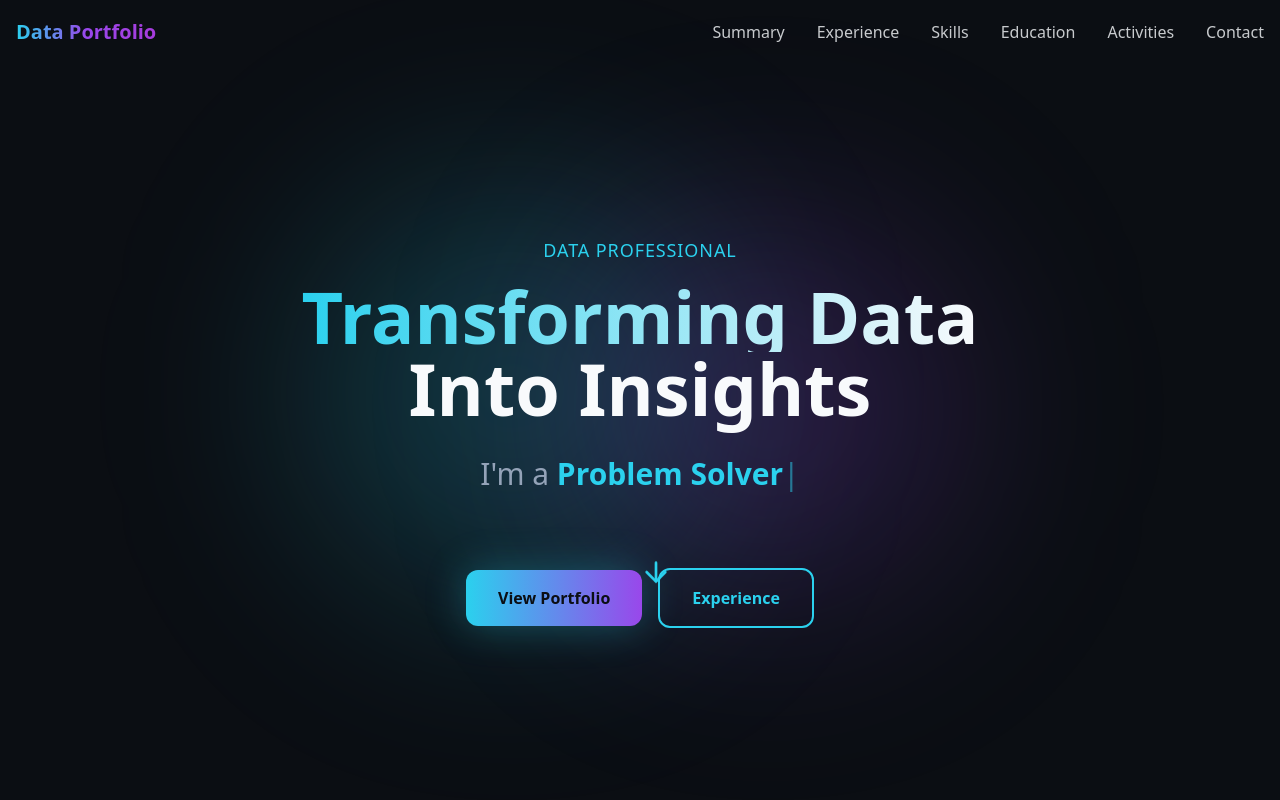
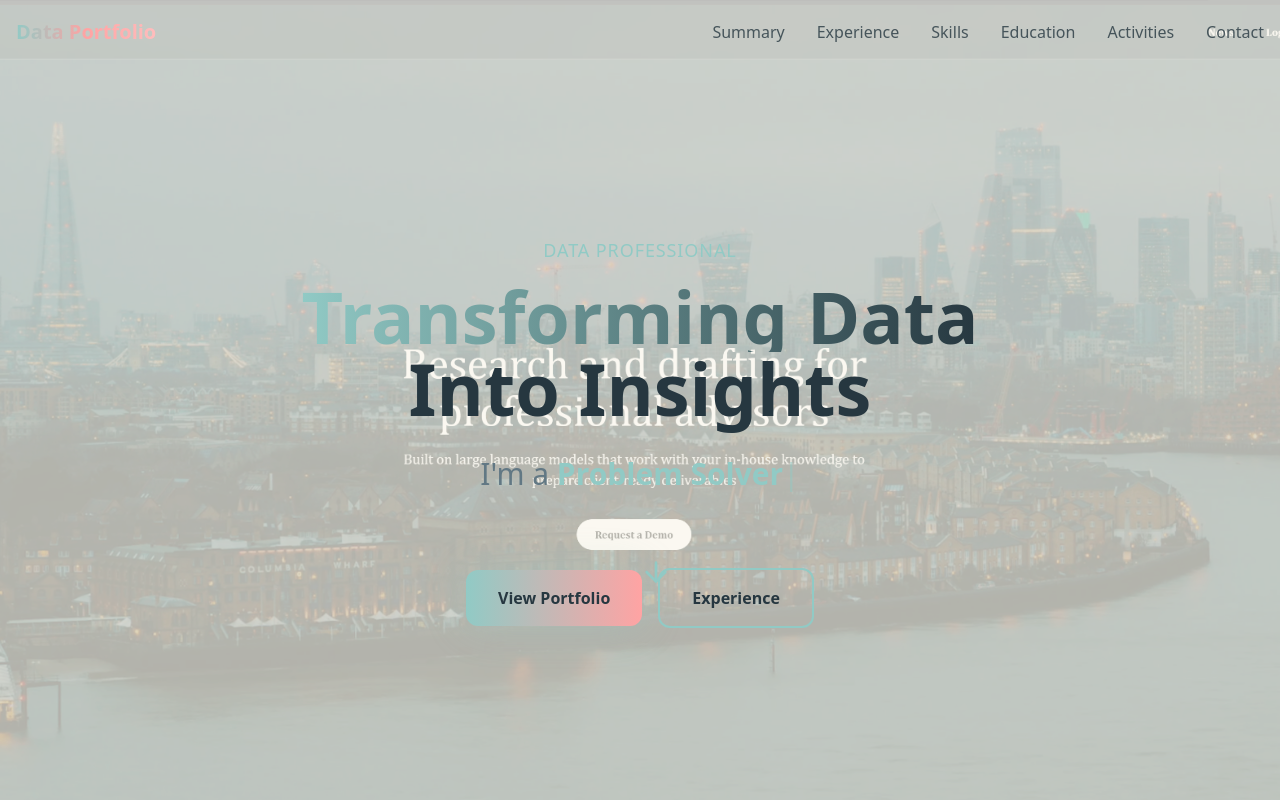
Before and after one commit to VibhavKaushik07/Portfolio, a React (Vite) app: page / in a window 1280 px wide. Shown: the top 800 px of the page. Built offline with nearby package versions, Linux system fonts and the light colour scheme; the HTML template or start-up script is replaced by a standard one.

Commit message:
Implement custom color palette and background video

```diff
--- a/src/components/Hero.tsx
+++ b/src/components/Hero.tsx
@@ -1,5 +1,6 @@
 import { ArrowDown } from "lucide-react";
 import { useState, useEffect } from "react";
+import thamesBg from "@/assets/thames-bg.png";
 
 const Hero = () => {
   const roles = ["Data Analyst", "Problem Solver", "Data Enthusiast","Story Teller"];
@@ -33,10 +34,14 @@ const Hero = () => {
 
   return (
     <section className="min-h-screen flex items-center justify-center relative overflow-hidden pt-16">
-      {/* Animated background elements */}
+      {/* Thames river background */}
       <div className="absolute inset-0 overflow-hidden">
-        <div className="absolute top-1/4 left-1/4 w-96 h-96 bg-primary/20 rounded-full blur-[100px] animate-glow-pulse" />
-        <div className="absolute bottom-1/4 right-1/4 w-96 h-96 bg-secondary/20 rounded-full blur-[100px] animate-glow-pulse" style={{ animationDelay: "1s" }} />
+        <img
+          src={thamesBg}
+          alt="Thames River London"
+          className="w-full h-full object-cover opacity-40"
+        />
+        <div className="absolute inset-0 bg-background/30" />
       </div>
 
       <div className="container mx-auto px-4 relative z-10">
@@ -61,13 +66,13 @@ const Hero = () => {
           <div className="flex flex-col sm:flex-row gap-4 justify-center items-center pt-8">
             <a
               href="#summary"
-              className="px-8 py-4 bg-gradient-to-r from-primary to-secondary text-background font-semibold rounded-lg glow-effect hover:scale-105 transition-all"
+              className="px-8 py-4 bg-gradient-to-r from-primary to-secondary text-foreground font-semibold rounded-lg glow-effect hover:scale-105 transition-all"
             >
               View Portfolio
             </a>
             <a
               href="#experience"
-              className="px-8 py-4 border-2 border-primary text-primary font-semibold rounded-lg hover:bg-primary/10 transition-all"
+              className="px-8 py-4 border-2 border-primary text-foreground font-semibold rounded-lg hover:bg-primary/10 transition-all"
             >
               Experience
             </a>
--- a/src/index.css
+++ b/src/index.css
@@ -8,45 +8,45 @@ All colors MUST be HSL.
 
 @layer base {
   :root {
-    --background: 220 26% 6%;
-    --foreground: 210 40% 98%;
+    --background: 45 56% 95%;
+    --foreground: 200 25% 20%;
 
-    --card: 220 20% 10%;
-    --card-foreground: 210 40% 98%;
+    --card: 45 56% 98%;
+    --card-foreground: 200 25% 20%;
 
-    --popover: 220 20% 10%;
-    --popover-foreground: 210 40% 98%;
+    --popover: 45 56% 98%;
+    --popover-foreground: 200 25% 20%;
 
-    --primary: 189 85% 55%;
-    --primary-foreground: 220 26% 6%;
-    --primary-glow: 189 95% 65%;
+    --primary: 175 35% 68%;
+    --primary-foreground: 45 56% 95%;
+    --primary-glow: 175 45% 78%;
 
-    --secondary: 270 80% 60%;
-    --secondary-foreground: 210 40% 98%;
-    --secondary-glow: 280 90% 70%;
+    --secondary: 0 100% 82%;
+    --secondary-foreground: 45 56% 95%;
+    --secondary-glow: 0 100% 87%;
 
-    --muted: 220 20% 15%;
-    --muted-foreground: 215 20% 65%;
+    --muted: 175 20% 90%;
+    --muted-foreground: 200 15% 45%;
 
-    --accent: 280 70% 55%;
-    --accent-foreground: 210 40% 98%;
+    --accent: 0 100% 87%;
+    --accent-foreground: 200 25% 20%;
 
     --destructive: 0 84.2% 60.2%;
-    --destructive-foreground: 210 40% 98%;
+    --destructive-foreground: 45 56% 95%;
 
-    --border: 220 20% 20%;
-    --input: 220 20% 15%;
-    --ring: 189 85% 55%;
+    --border: 175 20% 85%;
+    --input: 175 20% 90%;
+    --ring: 175 35% 68%;
 
     --radius: 0.75rem;
 
-    --gradient-primary: linear-gradient(135deg, hsl(189 85% 55%), hsl(270 80% 60%));
-    --gradient-card: linear-gradient(145deg, hsl(220 20% 12%), hsl(220 20% 8%));
-    --gradient-accent: linear-gradient(90deg, hsl(189 85% 55%), hsl(280 70% 55%));
+    --gradient-primary: linear-gradient(135deg, hsl(175 35% 68%), hsl(0 100% 82%));
+    --gradient-card: linear-gradient(145deg, hsl(45 56% 98%), hsl(175 35% 95%));
+    --gradient-accent: linear-gradient(90deg, hsl(175 35% 68%), hsl(0 100% 87%));
 
-    --shadow-glow: 0 0 40px hsl(189 85% 55% / 0.3);
-    --shadow-glow-hover: 0 0 60px hsl(189 85% 55% / 0.5);
-    --shadow-card: 0 8px 32px hsl(220 26% 2% / 0.5);
+    --shadow-glow: 0 0 40px hsl(175 35% 68% / 0.3);
+    --shadow-glow-hover: 0 0 60px hsl(175 35% 68% / 0.5);
+    --shadow-card: 0 8px 32px hsl(200 25% 20% / 0.1);
 
     --transition-smooth: all 0.3s cubic-bezier(0.4, 0, 0.2, 1);
   }
```
Also changed, not shown: src/assets/thames-bg.png (added).
